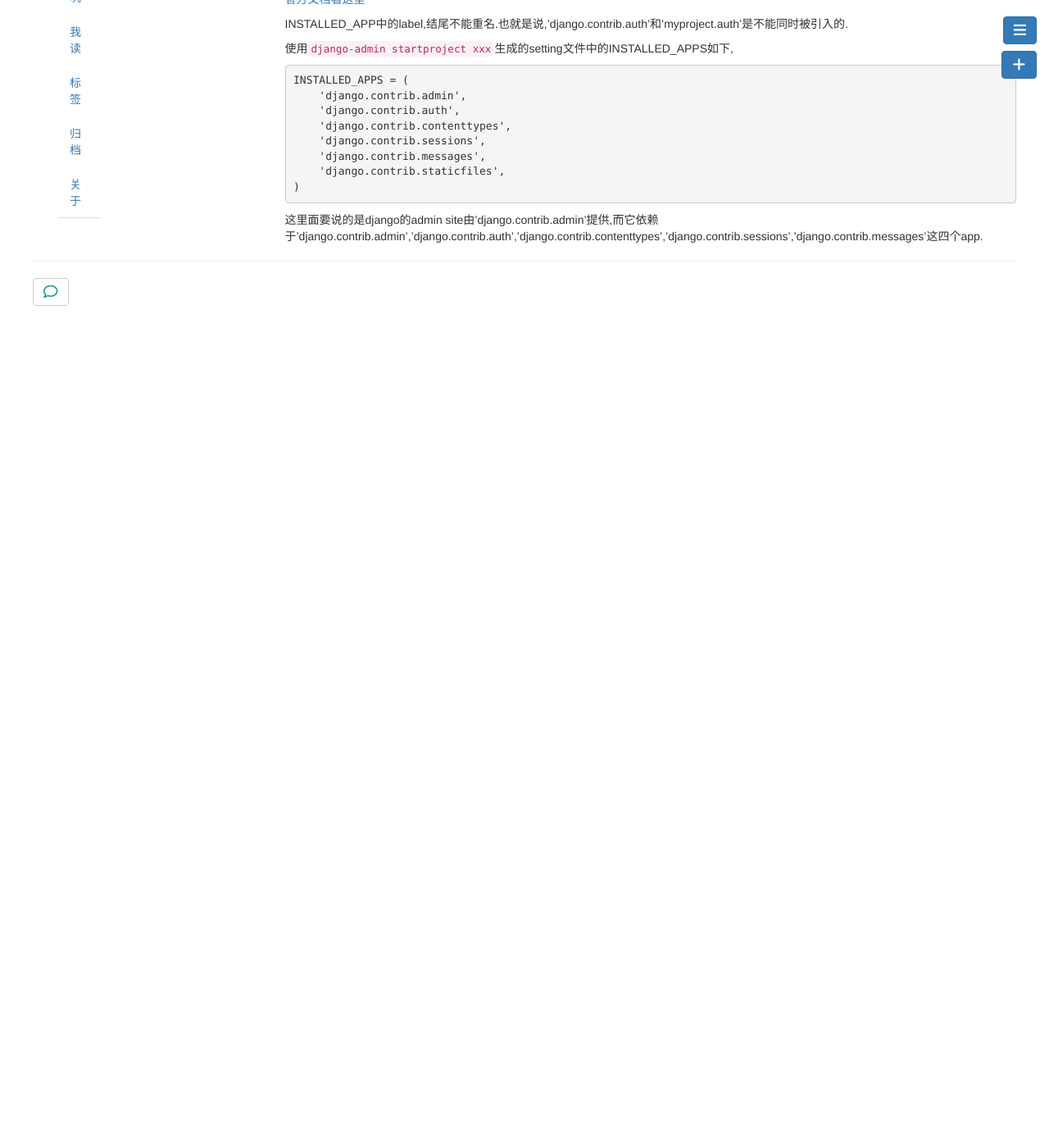
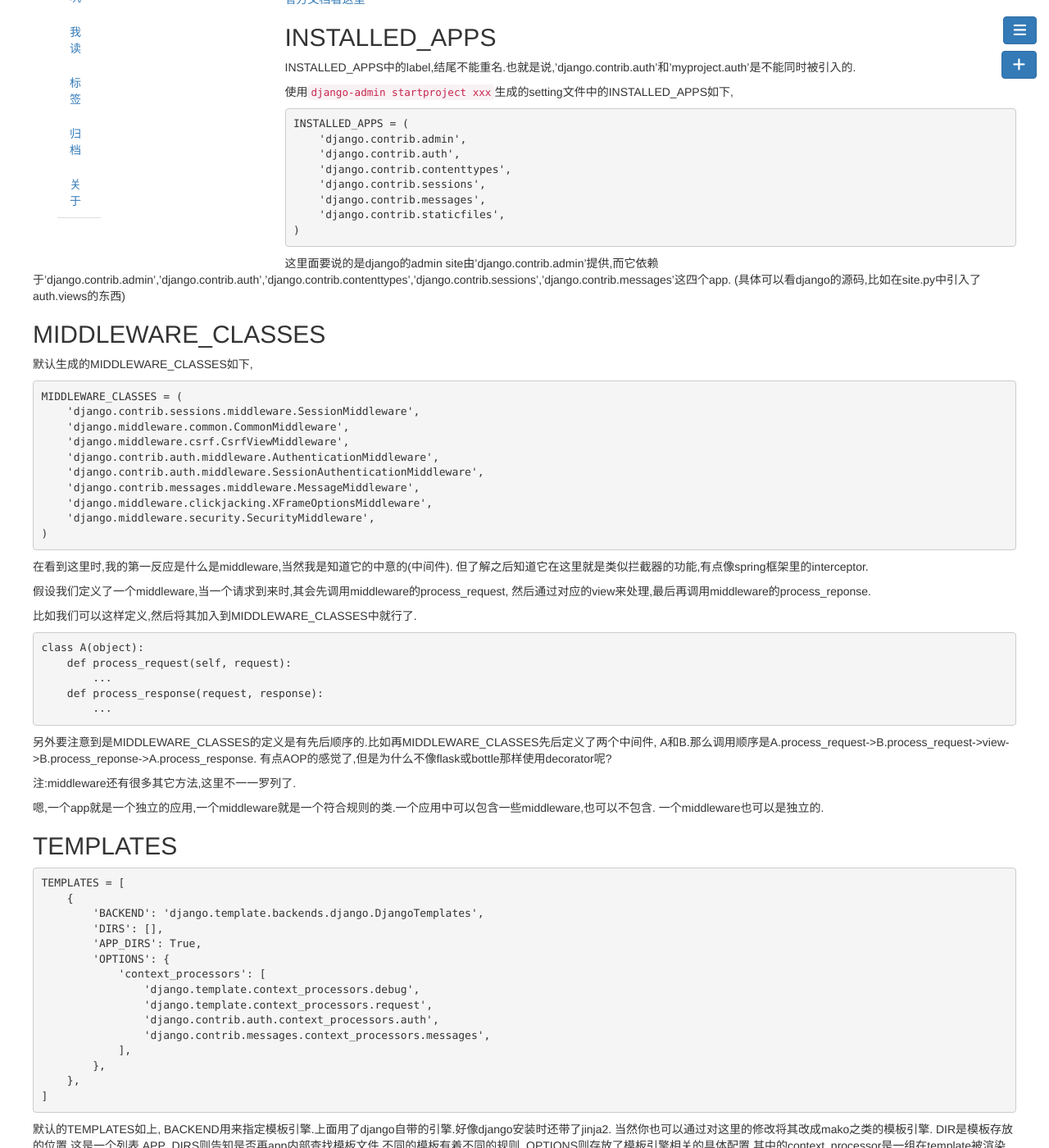
Before and after one commit to pingf/JLog, a Jekyll site: the page built from _posts/挖坑/2015-07-28-django-setting.md, in a window 1280 px wide and 1400 px high, scrolled down 205 px. Shown: the whole window at 82% size. Built offline with Jekyll 4.4.1, drawn with Linux system fonts in a browser that asks for light colours; nearby versions of some CDN libraries; library files that are not in the unit come from our copies; Markdown is read by kramdown in place of the engine named in the settings; comment, search, counter and statistics services are not loaded; before the commit the page ends 900 px from its top, so only the background shows below that; some of the changed text lies outside the part shown.

Commit message:
update django setting

````diff
--- a/_posts/挖坑/2015-07-28-django-setting.md
+++ b/_posts/挖坑/2015-07-28-django-setting.md
@@ -13,7 +13,9 @@ description:
 
 [官方文档看这里](https://docs.djangoproject.com/en/1.8/ref/settings/)
 
-INSTALLED_APP中的label,结尾不能重名.也就是说,'django.contrib.auth'和'myproject.auth'是不能同时被引入的.
+##INSTALLED_APPS
+
+INSTALLED_APPS中的label,结尾不能重名.也就是说,'django.contrib.auth'和'myproject.auth'是不能同时被引入的.
 
 使用`django-admin startproject xxx`生成的setting文件中的INSTALLED_APPS如下,
 
@@ -29,3 +31,78 @@ INSTALLED_APPS = (
 ```
 
 这里面要说的是django的admin site由'django.contrib.admin'提供,而它依赖于'django.contrib.admin','django.contrib.auth','django.contrib.contenttypes','django.contrib.sessions','django.contrib.messages'这四个app.
+(具体可以看django的源码,比如在site.py中引入了auth.views的东西)
+
+##MIDDLEWARE_CLASSES
+
+默认生成的MIDDLEWARE_CLASSES如下,
+
+```python
+MIDDLEWARE_CLASSES = (
+    'django.contrib.sessions.middleware.SessionMiddleware',
+    'django.middleware.common.CommonMiddleware',
+    'django.middleware.csrf.CsrfViewMiddleware',
+    'django.contrib.auth.middleware.AuthenticationMiddleware',
+    'django.contrib.auth.middleware.SessionAuthenticationMiddleware',
+    'django.contrib.messages.middleware.MessageMiddleware',
+    'django.middleware.clickjacking.XFrameOptionsMiddleware',
+    'django.middleware.security.SecurityMiddleware',
+)
+```
+
+在看到这里时,我的第一反应是什么是middleware,当然我是知道它的中意的(中间件).
+但了解之后知道它在这里就是类似拦截器的功能,有点像spring框架里的interceptor.
+
+假设我们定义了一个middleware,当一个请求到来时,其会先调用middleware的process_request,
+然后通过对应的view来处理,最后再调用middleware的process_reponse.
+
+比如我们可以这样定义,然后将其加入到MIDDLEWARE_CLASSES中就行了.
+
+```python
+class A(object):
+    def process_request(self, request):
+        ...
+    def process_response(request, response):
+        ...
+```
+
+另外要注意到是MIDDLEWARE_CLASSES的定义是有先后顺序的.比如再MIDDLEWARE_CLASSES先后定义了两个中间件,
+A和B.那么调用顺序是A.process_request->B.process_request->view->B.process_reponse->A.process_response.
+有点AOP的感觉了,但是为什么不像flask或bottle那样使用decorator呢?
+
+注:middleware还有很多其它方法,这里不一一罗列了.
+
+嗯,一个app就是一个独立的应用,一个middleware就是一个符合规则的类.一个应用中可以包含一些middleware,也可以不包含.
+一个middleware也可以是独立的.
+
+
+##TEMPLATES
+
+```python
+TEMPLATES = [
+    {
+        'BACKEND': 'django.template.backends.django.DjangoTemplates',
+        'DIRS': [],
+        'APP_DIRS': True,
+        'OPTIONS': {
+            'context_processors': [
+                'django.template.context_processors.debug',
+                'django.template.context_processors.request',
+                'django.contrib.auth.context_processors.auth',
+                'django.contrib.messages.context_processors.messages',
+            ],
+        },
+    },
+]
+```
+
+默认的TEMPLATES如上, BACKEND用来指定模板引擎.上面用了django自带的引擎.好像django安装时还带了jinja2.
+当然你也可以通过对这里的修改将其改成mako之类的模板引擎.
+DIR是模板存放的位置,这是一个列表.APP_DIRS则告知是否再app内部查找模板文件.不同的模板有着不同的规则.
+OPTIONS则存放了模板引擎相关的具体配置.其中的context_processor是一组在template被渲染时将相关信息添加到context中的一组方法.
+比如'django.template.context_processors.static'就是这样定义的.
+
+```python
+def static(request):
+    return {'STATIC_URL': settings.STATIC_URL}
+```
````
